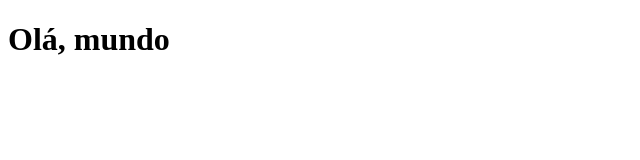
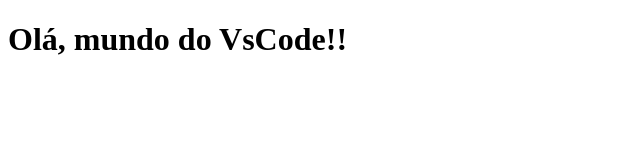
Before and after one commit to BaltazarTT/teste-git, a plain HTML site: page index.html in a window 1280 px wide. Shown: the whole page, without its empty margins (0-640 px from the left). Drawn offline with Linux system fonts and the light colour scheme.

Commit message:
Update index.html

```diff
--- a/index.html
+++ b/index.html
@@ -7,6 +7,6 @@
     <title>Document</title>
 </head>
 <body>
-    <h1>Olá, mundo</h1>
+    <h1>Olá, mundo do VsCode!!</h1>
 </body>
 </html>
```
